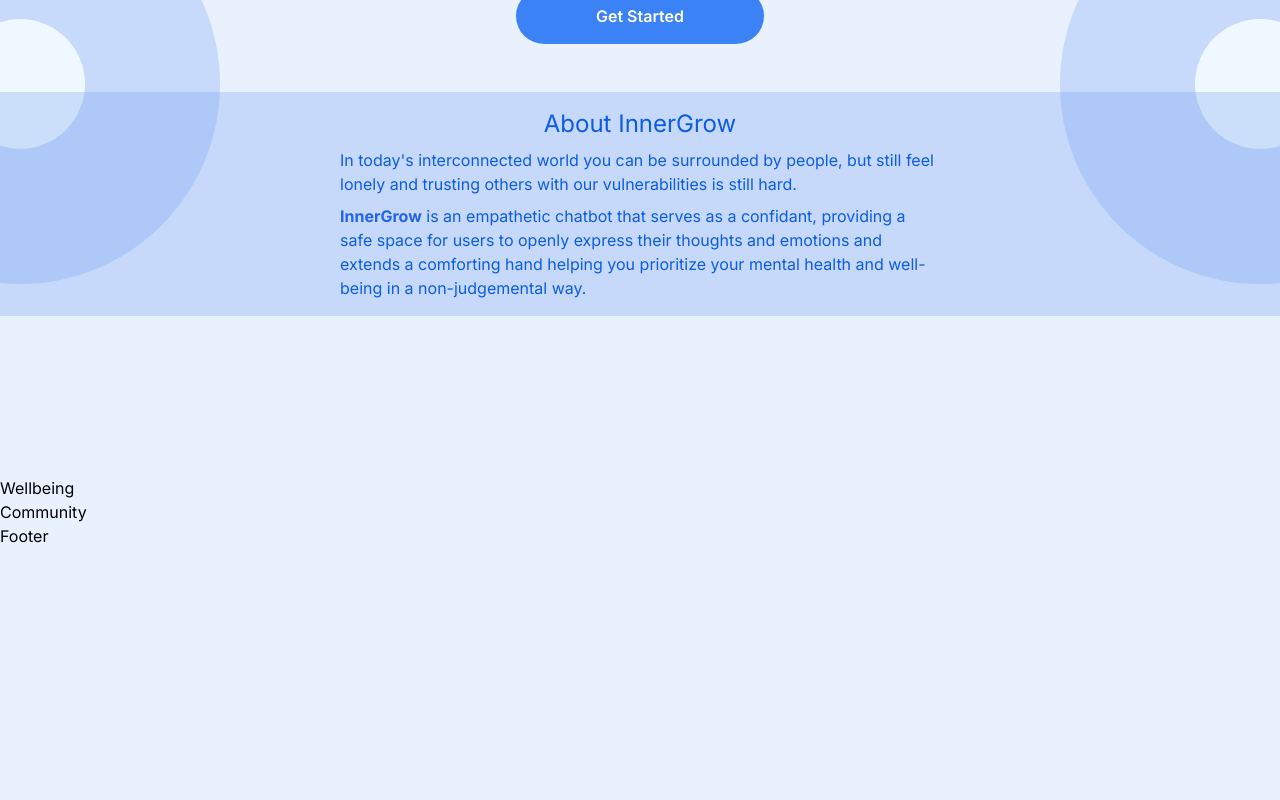
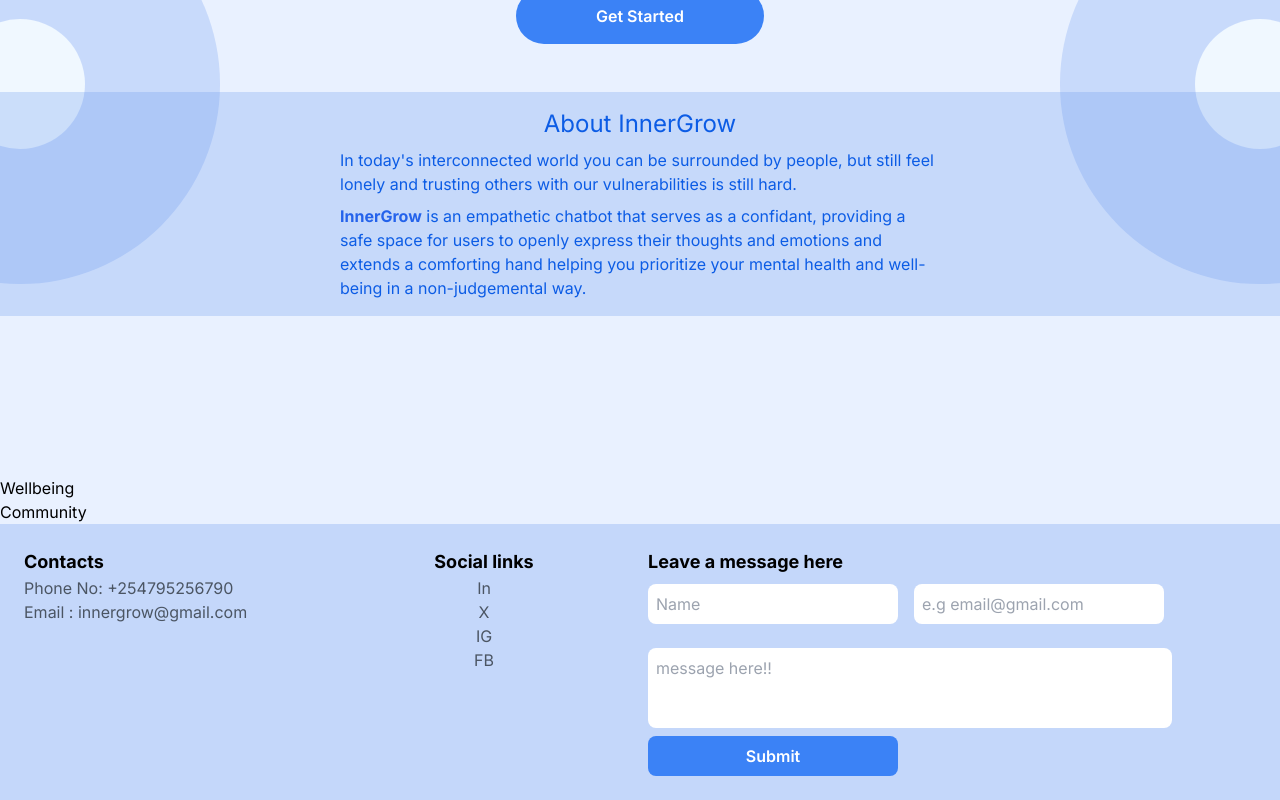
Before and after one commit to JosphineG/InnerGlow-Frontend, a Next.js app: page / in a window 1280 px wide. Shown: the part 348-1148 px from the top of the page. Before the commit the page ends 896 px from the top, so only its background shows below. Built offline with nearby package versions, Linux system fonts and the light colour scheme.

Commit message:
Add : footer
Co-authored-by: JosphineG <josphinegatwiri34@gmail.com>

```diff
--- a/src/app/components/Footer.jsx
+++ b/src/app/components/Footer.jsx
@@ -1,9 +1,53 @@
-import React from 'react'
+import React from "react";
 
 function Footer() {
   return (
-    <div>Footer</div>
-  )
+    <div className="w-full sticky bg-[#6495ED47]  p-6 gap-4 grid grid-cols-2 md:grid-cols-4">
+      <div>
+        <h3 className="font-bold text-lg">Contacts</h3>
+        <p className="text-gray-600">Phone No: +254795256790</p>
+        <p className="text-gray-600">Email : innergrow@gmail.com</p>
+      </div>
+      <div>
+        <h3 className="font-bold text-lg text-center">Social links</h3>
+        <div className="flex flex-col justify-center items-center text-gray-600">
+          <span>In</span>
+          <span>X</span>
+          <span>IG</span>
+          <span>FB</span>
+        </div>
+      </div>
+      <div>
+        <h3 className="font-bold text-lg mb-2">Leave a message here</h3>
+        <form action="#" className=" grid gap-2">
+          <div className="flex gap-4 mb-4">
+            <input
+              type="text"
+              className="py-2 rounded-lg outline-none px-2"
+              placeholder="Name"
+              required={true}
+            />
+            <input
+              type="email"
+              className="py-2 rounded-lg outline-none px-2"
+              required={true}
+              placeholder="e.g email@gmail.com"
+            />
+          </div>
+          <textarea
+            name=""
+            id=""
+            className=" col-span-2  h-[80px] resize-none outline-none px-2 rounded-lg py-2"
+            required={true}
+            placeholder="message here!!"
+          ></textarea>
+          <button className=" font-semibold text-white py-2 bg-blue-500 rounded-lg w-[250px] hover:rounded-xl hover:bg-blue-400 hover:px-4">
+            Submit
+          </button>
+        </form>
+      </div>
+    </div>
+  );
 }
 
-export default Footer
+export default Footer;
--- a/src/app/components/LandingPage.jsx
+++ b/src/app/components/LandingPage.jsx
@@ -11,7 +11,7 @@
           Your Compassionate Companion
         </h1>
         <p className="mb-8 mt-2">Be gentle and kind to your Mind</p>
-        <button className="px-20 py-4 bg-blue-500 rounded-full text-white font-semibold hover:bg-blue-400">
+        <button className="px-20 py-4 bg-blue-500 rounded-full text-white font-semibold hover:bg-blue-400 hover:px-24">
           Get Started
         </button>
         <div className="bg-[#6495ED43] w-full flex flex-col justify-center items-center mt-12 p-4">
--- a/src/app/components/Login.jsx
+++ b/src/app/components/Login.jsx
@@ -21,7 +21,7 @@
           <div className="w-full">
             <h2 className="mt-4 text-center md:text-2xl font-extrabold w-full text-indigo-700 text-xl">Sign In to Your Account</h2>
             <p className="mt-2 text-center text-sm text-gray-600"> Or
-            <a href="/SignUp" className="font-medium text-indigo-600 hover:text-indigo-300 px-2">Sign Up</a>
+            <a href="/signup" className="font-medium text-indigo-600 hover:text-indigo-300 px-2">Sign Up</a>
             </p>
           </div>
           <form className="flex flex-col w-full mt-8 space-y-6">
```
